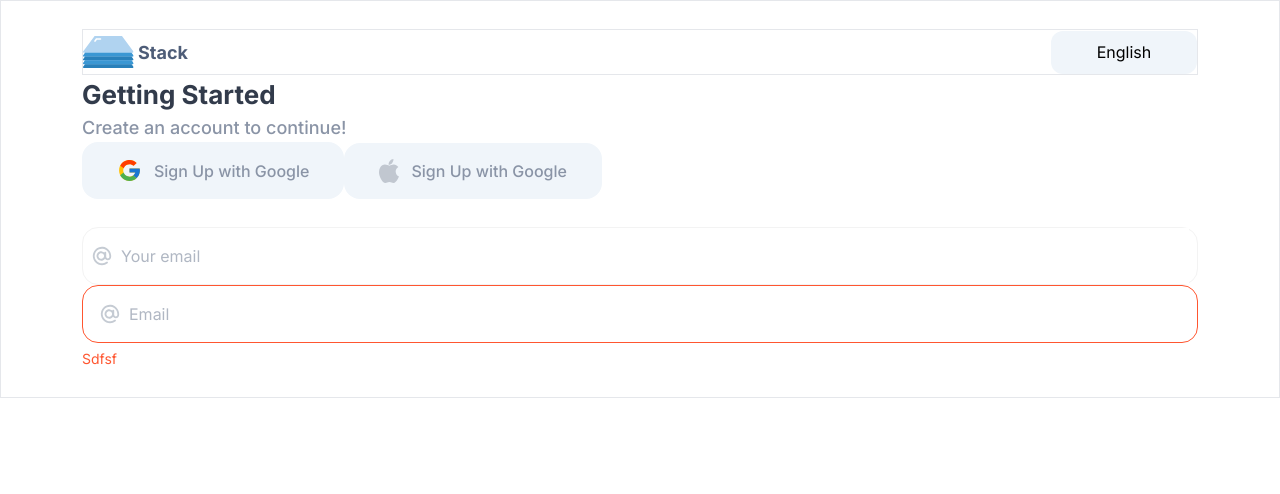
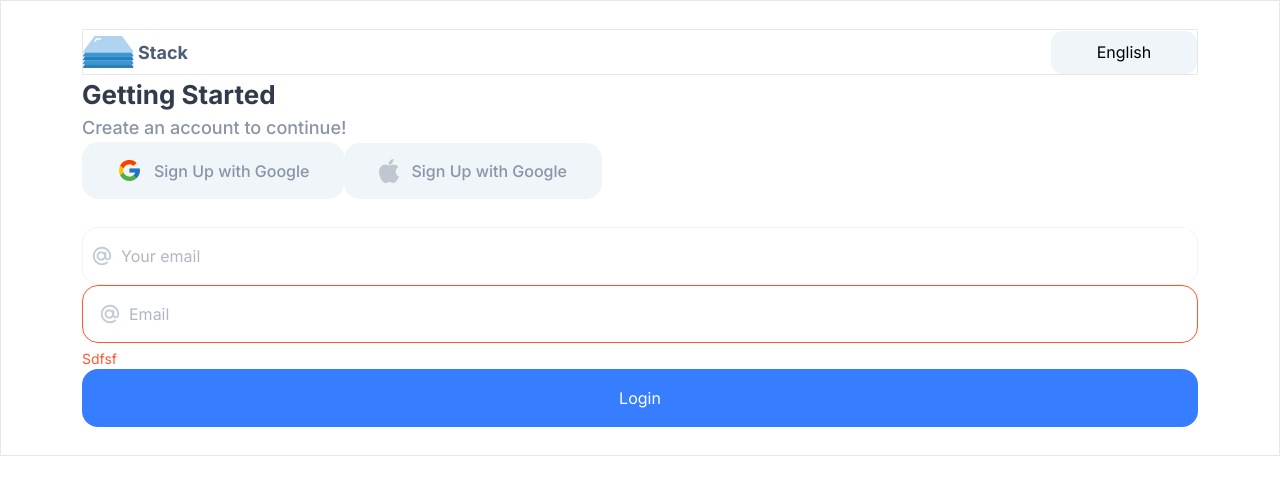
Before and after one commit to amin-ruhul/anch, a Next.js app: page / in a window 1280 px wide. Shown: the top 494 px of the page. Built offline with nearby package versions, Linux system fonts and the light colour scheme.

Commit message:
feat:Add  primary button

```diff
--- /dev/null
+++ b/components/ui/button/PrimaryButon.tsx
@@ -0,0 +1,46 @@
+import clsx from "clsx";
+import InlineLoader from "@/icons/inline-loader.svg";
+
+type PrimaryButtonProps = {
+  children: React.ReactNode;
+  className?: string;
+  isLoading: boolean;
+  disabled: boolean;
+  onClick: (event: React.MouseEvent<HTMLButtonElement>) => void;
+};
+
+function PrimaryButton({
+  children,
+  className,
+  isLoading,
+  disabled,
+  onClick,
+}: PrimaryButtonProps) {
+  return (
+    <button
+      className={clsx(
+        className,
+        `bg-primary w-full min-w-[5rem] h-[3.625rem] rounded-2xl text-white relative`
+      )}
+      disabled={disabled || isLoading}
+      onClick={onClick}
+    >
+      {isLoading && (
+        <InlineLoader className="inline-block h-[3rem] w-[3rem] absolute top-[calc(50%_-_1.5rem)] left-[calc(50%_-_1.5rem)]" />
+      )}
+      <p
+        className={clsx(
+          {
+            invisible: isLoading,
+            visible: !isLoading,
+          },
+          "inline-block"
+        )}
+      >
+        {children}
+      </p>
+    </button>
+  );
+}
+
+export default PrimaryButton;
--- a/pages/index.tsx
+++ b/pages/index.tsx
@@ -5,6 +5,7 @@ import Apple from "@/icons/apple.svg";
 import AuthButton from "@/components/ui/button/AuthButton";
 import Email from "@/icons/email.svg";
 import AppTextInput from "@/components/ui/input/AppTextInput";
+import PrimaryButton from "@/components/ui/button/PrimaryButon";
 
 const inter = Inter({ subsets: ["latin"] });
 
@@ -63,6 +64,16 @@ export default function Home() {
             name="email"
           />
         </div>
+
+        <div>
+          <PrimaryButton
+            isLoading={false}
+            disabled={false}
+            onClick={() => console.log("clicked")}
+          >
+            <p>Login</p>
+          </PrimaryButton>
+        </div>
       </section>
     </main>
   );
--- a/tailwind.config.ts
+++ b/tailwind.config.ts
@@ -16,7 +16,7 @@ const config: Config = {
 
       colors: {
         primary: {
-          default: "#377DFF",
+          DEFAULT: "#377DFF",
         },
         secondary: {
           500: "#EBEDF0",
```
Also changed, not shown: public/assets/icons/inline-loader.svg (added).
